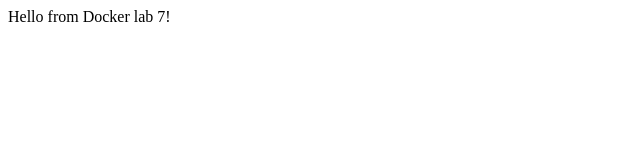
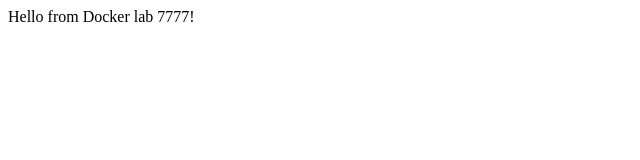
Before and after one commit to Sharapunzel/devops_lab7, a plain HTML site: page nginx/index.html in a window 1280 px wide. Shown: the full height of the page, 0-640 px from the left. Drawn offline with Linux system fonts and the light colour scheme.

Commit message:
<Дмитрий Шарапов> Выполнил лабораторную

```diff
--- a/nginx/index.html
+++ b/nginx/index.html
@@ -4,6 +4,6 @@
         <title>DEVOPS Docker lab7</title>
     </head>
     <body>
-        Hello from Docker lab 7!
+        Hello from Docker lab 7777!
     </body>
 </html>
```
Also changed, not shown: image-1.png (added), image-2.png (added), 5 other files.
